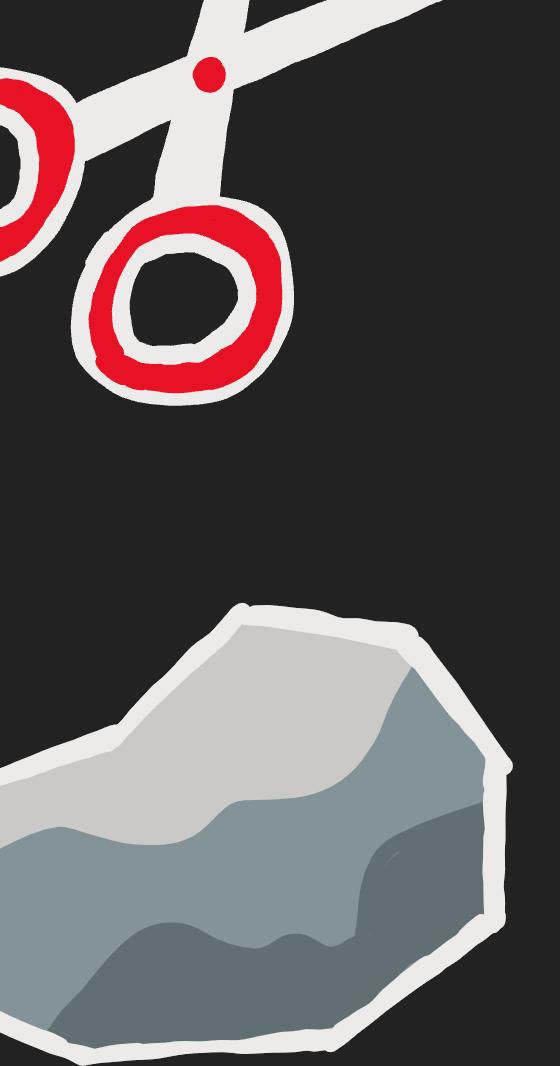
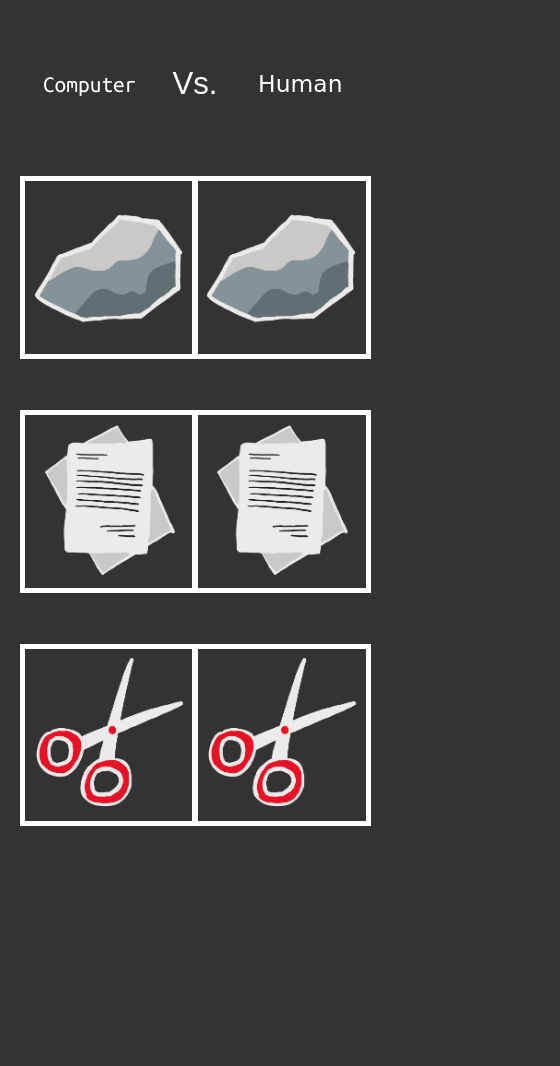
Before and after one commit to StanleyRasp/TOP-rock-paper-scissors, a plain HTML site: page index.html in a window 390 px wide. Shown: the top 1066 px of the page, 560 px wide, since content can reach past the window. After the commit the page ends 844 px from the top, so only its background shows below. Drawn offline with Linux system fonts and the light colour scheme; a web font is replaced by a local one.

Commit message:
Create basic responsive layout

```diff
--- a/index.html
+++ b/index.html
@@ -7,7 +7,7 @@
     <link rel="stylesheet" href="style.css">
     <link rel="preconnect" href="https://fonts.googleapis.com">
     <link rel="preconnect" href="https://fonts.gstatic.com" crossorigin>
-    <link href="https://fonts.googleapis.com/css2?family=Roboto+Mono:ital,wght@0,100;0,200;0,300;0,400;0,500;0,600;0,700;1,100;1,200;1,300;1,400;1,500;1,600;1,700&display=swap" rel="stylesheet">
+    <link href="https://fonts.googleapis.com/css2?family=Allan&family=Roboto+Mono&family=Rubik+Glitch&family=Ubuntu+Mono&display=swap" rel="stylesheet">
     <title>Rock, paper, scissors Game</title>
 </head>
 <body>
--- a/style.css
+++ b/style.css
@@ -1,56 +1,71 @@
 body{
-    height: 100vh;
+    margin: 0px;
+    background-color: #333;
+}
+
+.width-wrapper{
+    width: 90%;
+    margin: 0 auto 0 auto;
+}
+
+.header{
+    height: 20vh;
+    color: white;
+    font-size: min(6vw, 14vh);
+    display: flex;
+}
+
+.title{
+    text-align: center;
+    align-self: center;
+}
+
+.title.computer, .title.human{
+    width: 40%;
+}
+
+.title.computer{
+    font-family: 'Ubuntu Mono', monospace;
+}
+
+.title.versus{
+    width: 20%;
+    font-family: Arial, Helvetica, sans-serif;
+    font-size: min(8vw, 17vh);
+}
+
+.title.human{
+    font-family: 'Allan', cursive;
+}
+
+.arena{
+    box-sizing: border-box;
+    display: flex;
+    justify-content: space-between;
+    height: 80vh;
+    padding: 2% 0 5% 0;
+}
+
+.arena > div{
+    width: 50%;
+}
+
+.arena > .human > .toolbox{
+    float: right;
+}
+
+.toolbox{
     display: flex;
     flex-direction: column;
-    justify-content: center;
-    align-items: center;
-    background-color: #222;
-    color: white;
-
+    justify-content: space-between;
+    height: 100%;
 }
 
-@keyframes blink-animation{
-    0%{
-        visibility: visible;
-    }
-    50%{
-        visibility: hidden;
-    }
+.image-wrapper{
+    width: fit-content;
+    border: .6vh solid white;
 }
 
-.blink{
-    animation: blink-animation 1s cubic-bezier(1,0,0,1) 0s infinite;
-    visibility: hidden;
+.image-wrapper > img{
+    width: 20vh;
 }
-
-h1{
-    font-family: "Roboto Mono", monospace;
-    font-weight: 300;
-    margin: 0px;
-}
-
-h2{
-    text-align: center;
-    font-family: "Roboto Mono", monospace;
-    font-weight: 500;
-    margin: 2% 0 1% 0;
-    line-height: 1.5em;
-}
-
-input{
-    font-family: "Roboto Mono", monospace;
-    font-size: 20px;
-    background-color: #444;
-    border: none;
-    padding: 5px;
-    color: white;
-    font-weight: 500;
-}
-
-input::placeholder{
-    font-family: inherit;
-}
-
-input:focus{
-    outline: none;
-}
```
